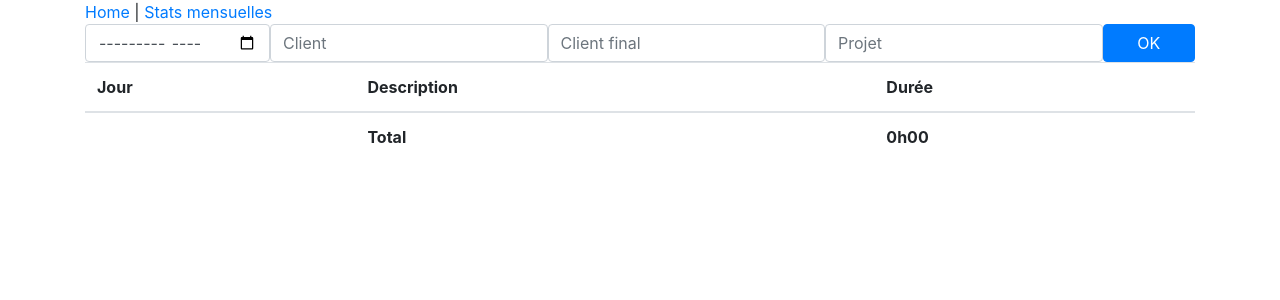
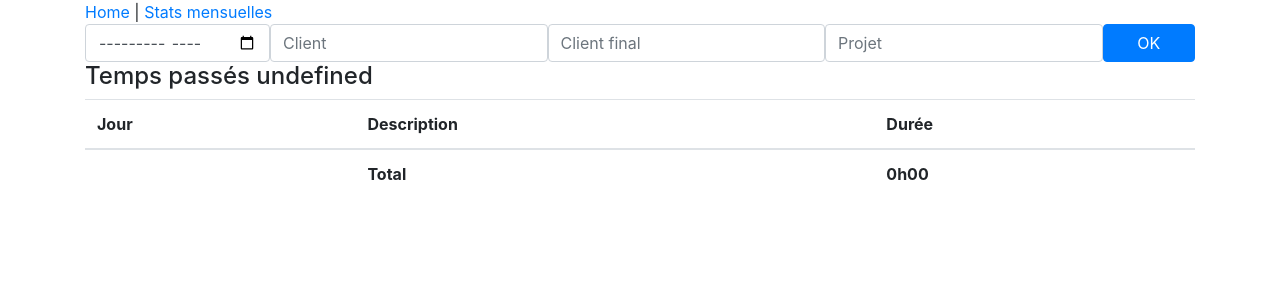
Before and after one commit to ericGuyaderBerger/suivi-activite, a Vue app: page /#/mois in a window 1280 px wide. Shown: the top 300 px of the page. Built offline with nearby package versions, Linux system fonts and the light colour scheme; what vue-resource would draw is missing.

Commit message:
Ajoute titre aux temps passés

```diff
--- a/src/views/StatsMensuelles.vue
+++ b/src/views/StatsMensuelles.vue
@@ -5,35 +5,15 @@
             <label for="rech-client" class="sr-only">Client:</label> <b-input type="text" placeholder="Client" id="rech-client" v-model="recherche.client" class="col-3"></b-input>
             <label for="rech-client-final" class="sr-only">Client final:</label> <b-input type="text" placeholder="Client final" id="rech-client-final" v-model="recherche.clientFinal" class="col-3"></b-input>
             <label for="rech-projet" class="sr-only">Projet:</label> <b-input type="text" placeholder="Projet" id="rech-projet" v-model="recherche.projet" class="col-3"></b-input>
-            <b-button @click="getData" variant="primary" class="col-1">OK</b-button>
+            <b-button @click="getTimesFromServer" variant="primary" class="col-1">OK</b-button>
         </b-form>
-        <table v-if="resultats" class="table table-condensed" >
-            <thead>
-                <tr>
-                    <th>Jour</th>
-                    <th>Description</th>
-                    <th>Durée</th>
-                </tr>
-            </thead>
-            <tbody>
-                <tr v-for="(tache,index) in resultats" :key="index">
-                    <td>{{ tache.date | getDay }}</td>
-                    <td><strong>{{ tache.projet }}</strong><br>{{ tache.description }}</td>
-                    <td>{{ tache.duree | timeFormat }}</td>
-                </tr>
-            </tbody>
-            <tfoot>
-                <tr>
-                    <td></td>
-                    <td>Total</td>
-                    <td>{{ totalDuree | timeFormat }}</td>
-                </tr>
-            </tfoot>
-        </table>
+        <temps-passes :temps="resultats" :titre="'Temps passés ' + recherche.mois"></temps-passes>
     </div>
 </template>
 
 <script>
+import TempsPasses from '@/views/TempsPasses.vue'
+
 export default {
     name:'StatsMensuelles',
     data(){
@@ -43,7 +23,7 @@ export default {
         }
     },
     methods:{
-        getData(ev){
+        getTimesFromServer(ev){
             let baseUrl = 'http://localhost:3000/ts/';
             let url = baseUrl;
             if(undefined !== this.recherche.mois && this.recherche.mois !== ''){
@@ -63,34 +43,16 @@ export default {
             // this.$http.get('http://localhost:3000/ts/2018-06?clientFinal=Fauché')
             this.$http.get(url)
             .then(response => {
-                    this.resultats = response.data;
+                this.resultats = response.data;
             });
         }
     },
-    computed:{
-        totalDuree(){
-            let total = 0
-            this.resultats.forEach(item => total+=item.duree)
-            return total
-        }
-    },
-    filters:{
-        getDay: (val) => new Date(val).getDate(),
-        timeFormat: (val) => {
-            // return val
-            // return new Date(val*3600).toLocaleTimeString()
-
-            return Math.floor(val) + "h" + ('0' + parseInt((parseFloat(val)-Math.floor(val)) * 60)).substr(-2)
-        }
+    components:{
+        'temps-passes':TempsPasses
     }
 }
 </script>
 
 <style lang="scss" scoped>
-    tfoot{
-        font-weight: bold;
-        .header{
-            text-align: right;
-        }
-    }
+
 </style>
--- /dev/null
+++ b/src/views/TempsPasses.vue
@@ -0,0 +1,61 @@
+<template>
+    <div>
+        <h4>{{ titre }}</h4>
+        <table v-if="temps" class="table table-condensed" >
+            <thead>
+                <tr>
+                    <th>Jour</th>
+                    <th>Description</th>
+                    <th>Durée</th>
+                </tr>
+            </thead>
+            <tbody>
+                <tr v-for="(tache,index) in temps" :key="index">
+                    <td>{{ tache.date | getDay }}</td>
+                    <td><strong>{{ tache.projet }}</strong><br>{{ tache.description }}</td>
+                    <td>{{ tache.duree | timeFormat }}</td>
+                </tr>
+            </tbody>
+            <tfoot>
+                <tr>
+                    <td></td>
+                    <td>Total</td>
+                    <td>{{ totalDuree | timeFormat }}</td>
+                </tr>
+            </tfoot>
+        </table>
+    </div>
+</template>
+<script>
+export default {
+    name:'TempsPasses',
+    props:['temps','titre'],
+    computed:{
+        totalDuree(){
+            let total = 0
+
+            if(this.temps){
+                this.temps.forEach(item => total+=item.duree)
+            }
+            return total
+        }
+    },
+    filters:{
+        getDay: (val) => new Date(val).getDate(),
+        timeFormat: (val) => {
+            // return val
+            // return new Date(val*3600).toLocaleTimeString()
+
+            return Math.floor(val) + "h" + ('0' + parseInt((parseFloat(val)-Math.floor(val)) * 60)).substr(-2)
+        }
+    }
+}
+</script>
+<style lang="scss" scoped>
+    tfoot{
+        font-weight: bold;
+        .header{
+            text-align: right;
+        }
+    }
+</style>
```
